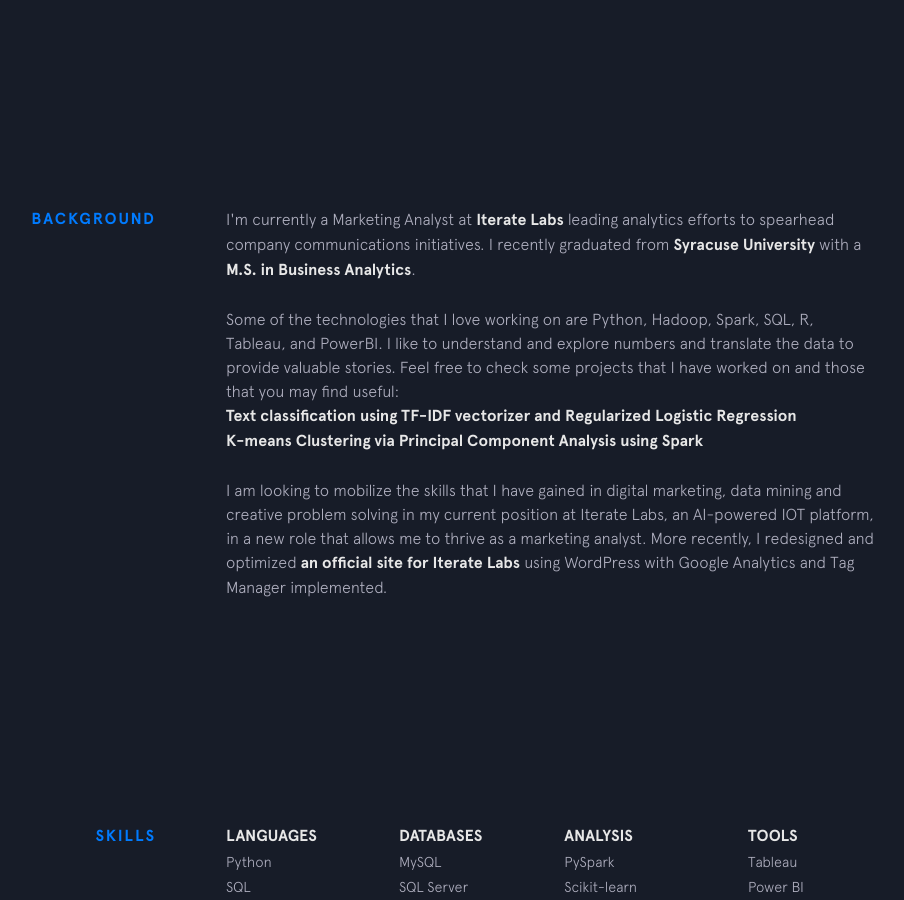
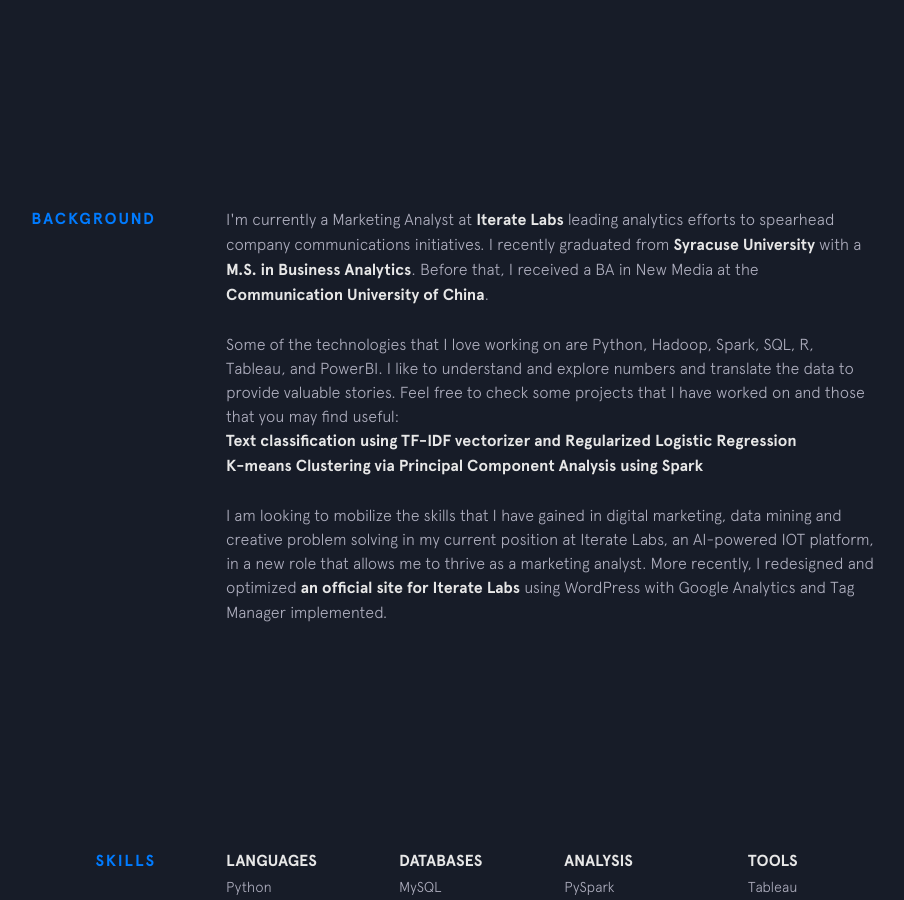
Before and after one commit to harper-he/harper-he.github.io, a Jekyll site: the page built from index.html, in a window 1280 px wide and 900 px high, scrolled down 793 px. Shown: the whole window, without its empty margins (224-1128 px from the left). Built offline with Jekyll 4.4.1, drawn with Linux system fonts in a browser that asks for light colours; nearby versions of some CDN libraries.

Commit message:
Update background.html

```diff
--- a/_includes/background.html
+++ b/_includes/background.html
@@ -7,6 +7,8 @@
       leading analytics efforts to spearhead company communications initiatives. I recently graduated from
       <a class="underline-link" href="https://www.syracuse.edu/" target="_blank">Syracuse University</a> with a
       <a class="underline-link" href="https://whitman.syr.edu/programs-and-academics/programs/ms/Business-Analytics/curriculum.aspx" target="_blank">M.S. in Business Analytics</a>.
+      Before that, I received a BA in New Media at the
+      <a class="underline-link" href="http://en.cuc.edu.cn/2135/list.htm" target="_blank">Communication University of China</a>.
     </p>
 
     <p>
```
